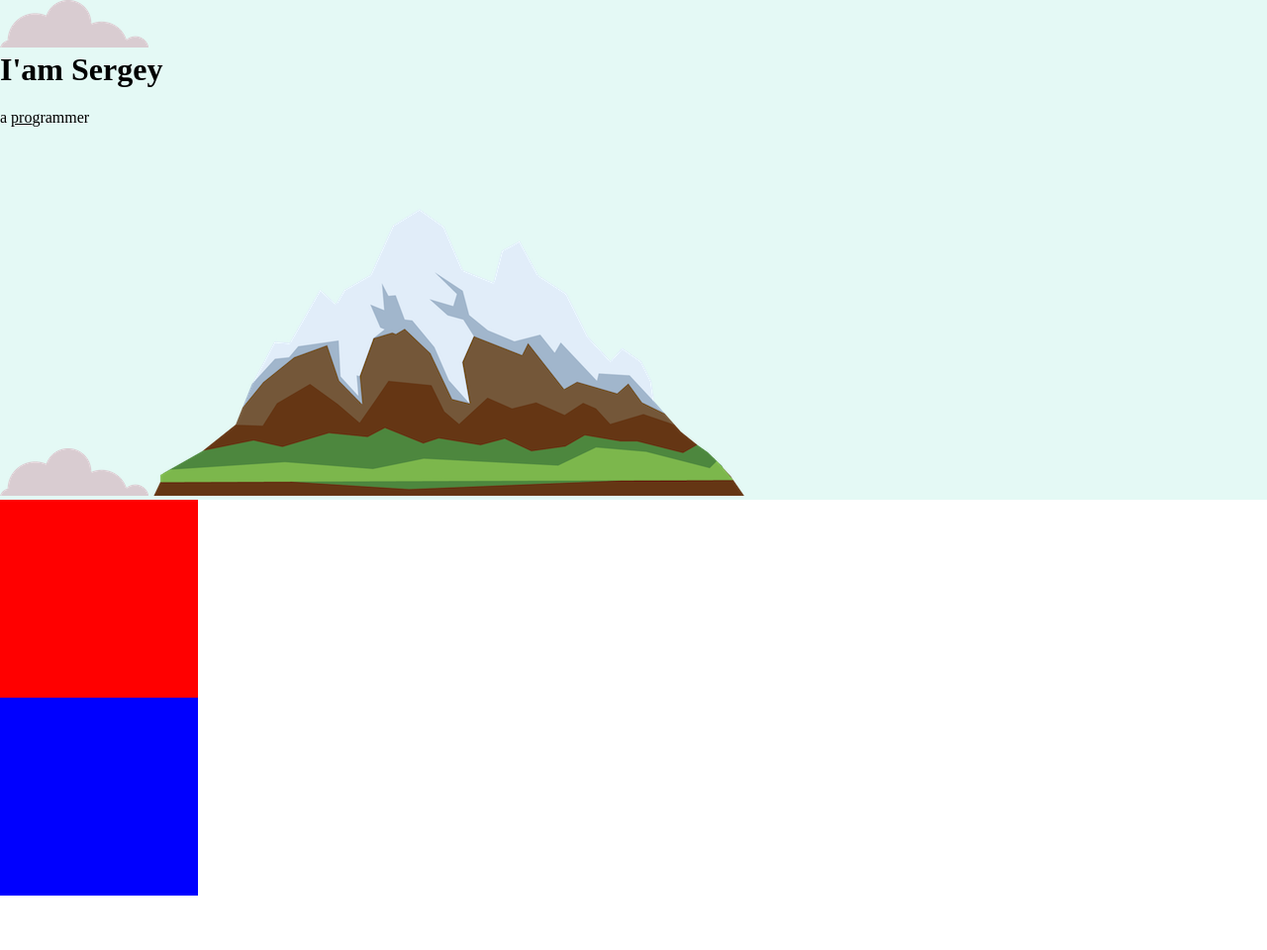
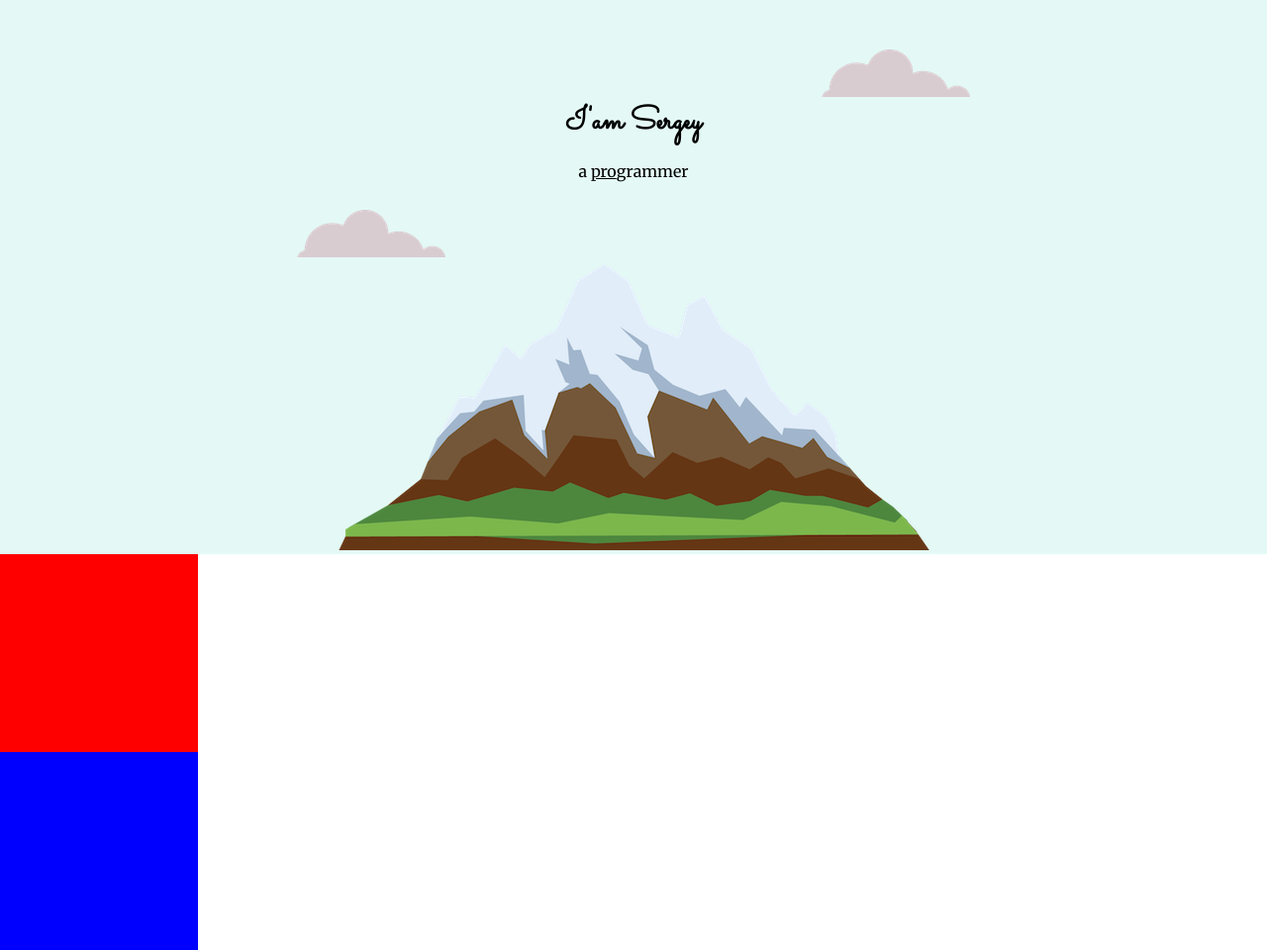
Before and after one commit to itaweb/CSS-My-site, a plain HTML site: page index.html in a window 1280 px wide. Shown: the whole page at 99% size. Before the commit the page ends 905 px from the top, so only its background shows below. Drawn offline with Linux system fonts and the light colour scheme.

Commit message:
add font and fonts styles

```diff
--- a/css/styles.css
+++ b/css/styles.css
@@ -1,13 +1,26 @@
 body {
   margin: 0;
+  text-align: center;
+  font-family: 'Merriweather', serif;
 }
 
 h1 {
-  margin-top: 0;
+  margin: 0;
+  font-family: 'Sacramento', cursive;
+}
+
+h2 {
+  font-family: 'Montserrat', sans-serif;
+}
+
+h3 {
+  font-family: 'Montserrat', sans-serif;
 }
 
 .top-container {
   background-color: #e4f9f5;
+  position: relative;
+  padding-top: 100px;
 }
 
 .middle-container {
@@ -25,3 +38,15 @@ h1 {
 .pro {
   text-decoration: underline;
 }
+
+.top-cloud {
+  position: absolute;
+  right: 300px;
+  top: 50px;
+}
+
+.bottom-cloud {
+  position: absolute;
+  left: 300px;
+  bottom: 300px;
+}
--- a/index.html
+++ b/index.html
@@ -6,16 +6,21 @@
     <title>Sergey Shchikunov</title>
     <link rel="stylesheet" href="css/styles.css" />
     <link rel="icon" href="favicon.ico" />
+    <link rel="preconnect" href="https://fonts.gstatic.com" />
+    <link
+      href="https://fonts.googleapis.com/css2?family=Merriweather:wght@400;700&family=Montserrat:wght@400;700&family=Sacramento&display=swap"
+      rel="stylesheet"
+    />
   </head>
   <body>
     <div class="top-container">
-      <img src="images/cloud.png" alt="It's Cloud">
+      <img class="top-cloud" src="images/cloud.png" alt="It's Cloud" />
       <h1>I'am Sergey</h1>
       <p>a <span class="pro">pro</span>grammer</p>
-      <img src="images/cloud.png" alt="It's Cloud">
-      <img src="images/mountain.png" alt="It's Mountain">
+      <img class="bottom-cloud" src="images/cloud.png" alt="It's Cloud" />
+      <img src="images/mountain.png" alt="It's Mountain" />
     </div>
     <div class="middle-container"></div>
+    <div class="bottom-container"></div>
   </body>
-  <div class="bottom-container"></div>
 </html>
```
